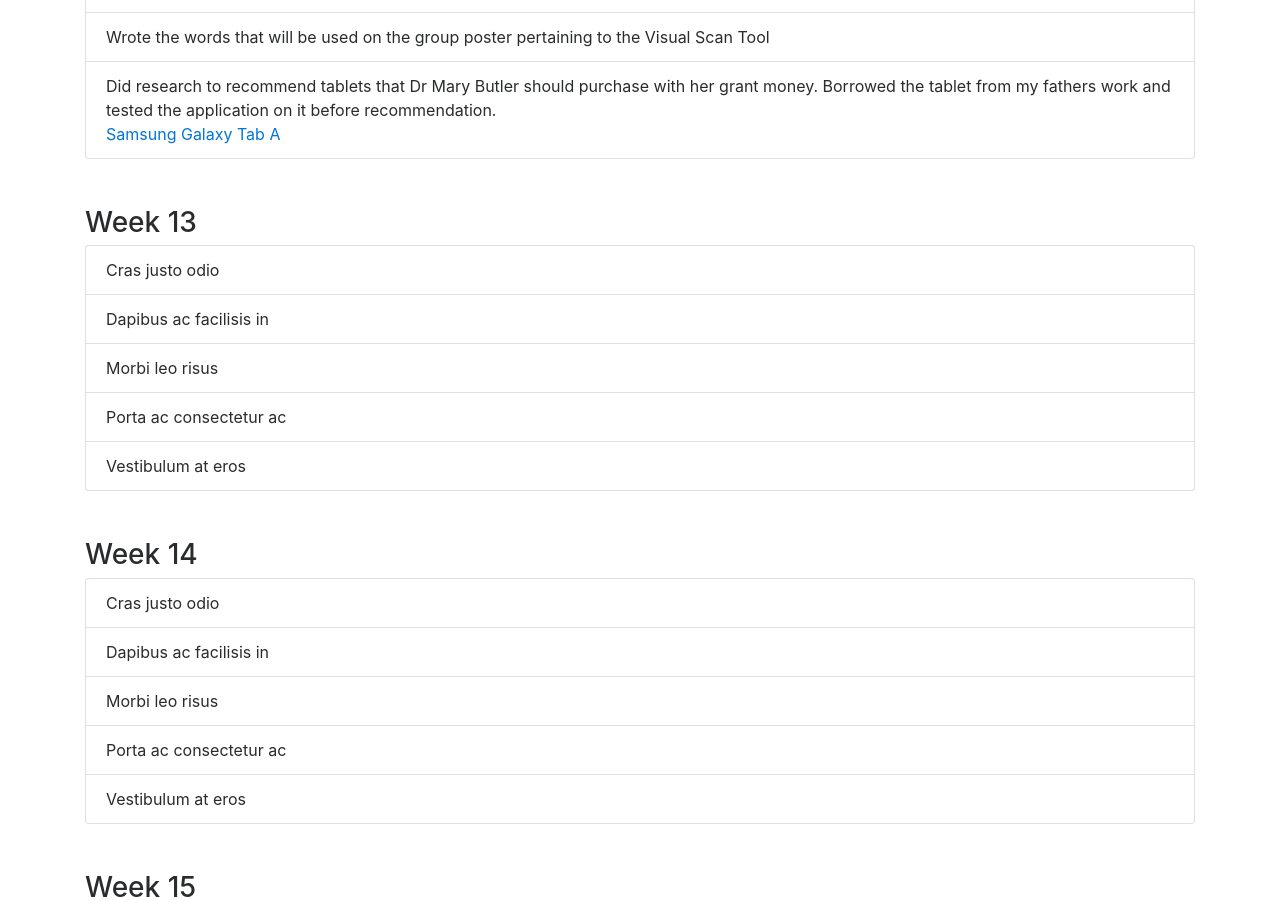
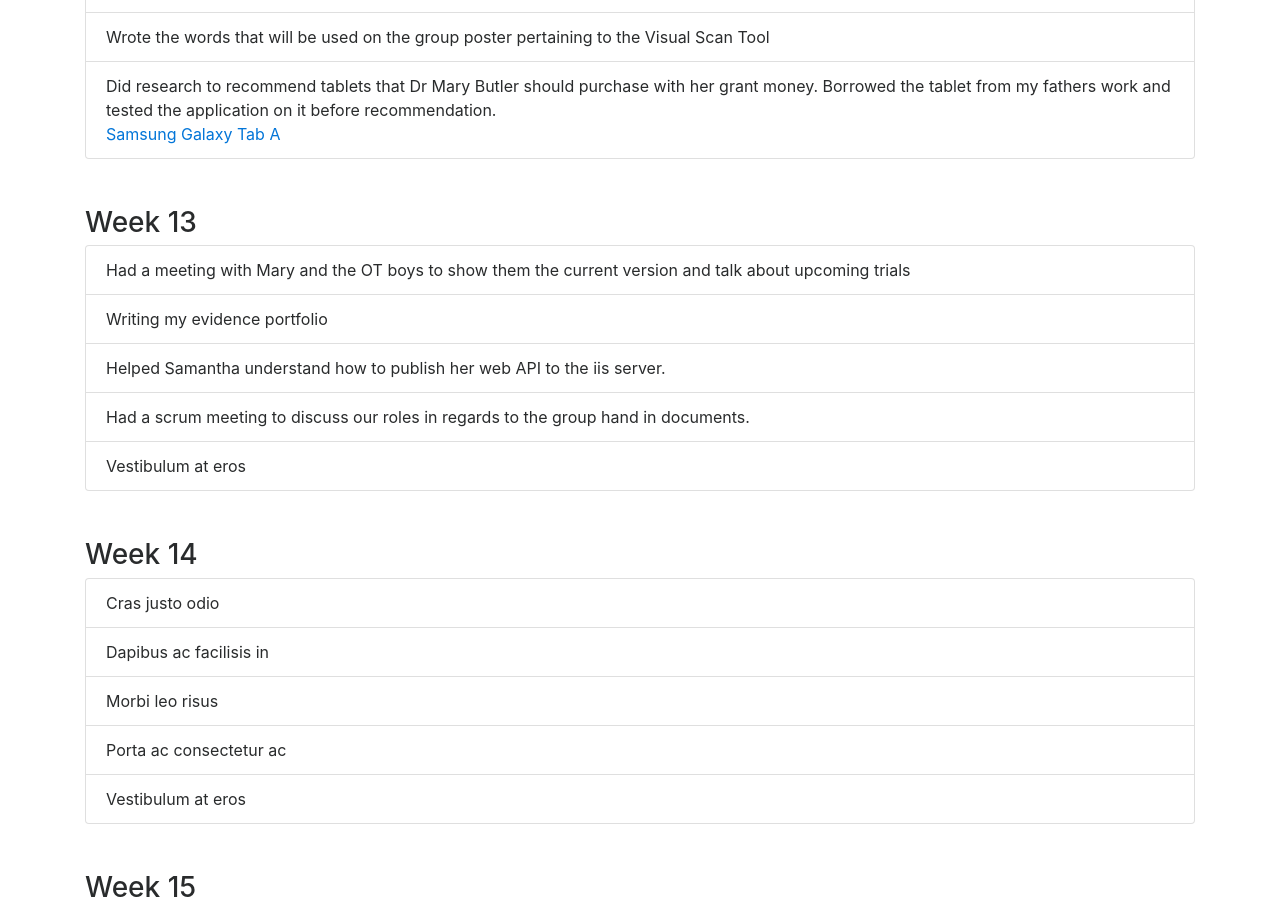
Before and after one commit to aberhjk1/aberhjk1.github.io, a Jekyll site: the page built from weeklybreakdown.html, in a window 1280 px wide and 900 px high, scrolled down 3972 px. Built offline with Jekyll 4.4.1, drawn with Linux system fonts in a browser that asks for light colours; nearby versions of some CDN libraries.

Commit message:
Update weeklybreakdown.html

```diff
--- a/weeklybreakdown.html
+++ b/weeklybreakdown.html
@@ -115,10 +115,10 @@ title: Jordan Aberhart Evidence Portfolio
 <br><br>
 		<h3>Week 13</h3>
 		<ul class="list-group">
-	  	<li class="list-group-item">Cras justo odio</li>
-	  	<li class="list-group-item">Dapibus ac facilisis in</li>
-	  	<li class="list-group-item">Morbi leo risus</li>
-	  	<li class="list-group-item">Porta ac consectetur ac</li>
+	  	<li class="list-group-item">Had a meeting with Mary and the OT boys to show them the current version and talk about upcoming trials</li>
+	  	<li class="list-group-item">Writing my evidence portfolio</li>
+	  	<li class="list-group-item">Helped Samantha understand how to publish her web API to the iis server.</li>
+	  	<li class="list-group-item">Had a scrum meeting to discuss our roles in regards to the group hand in documents.</li>
 	  	<li class="list-group-item">Vestibulum at eros</li>
 		</ul>
 <br><br>
```
